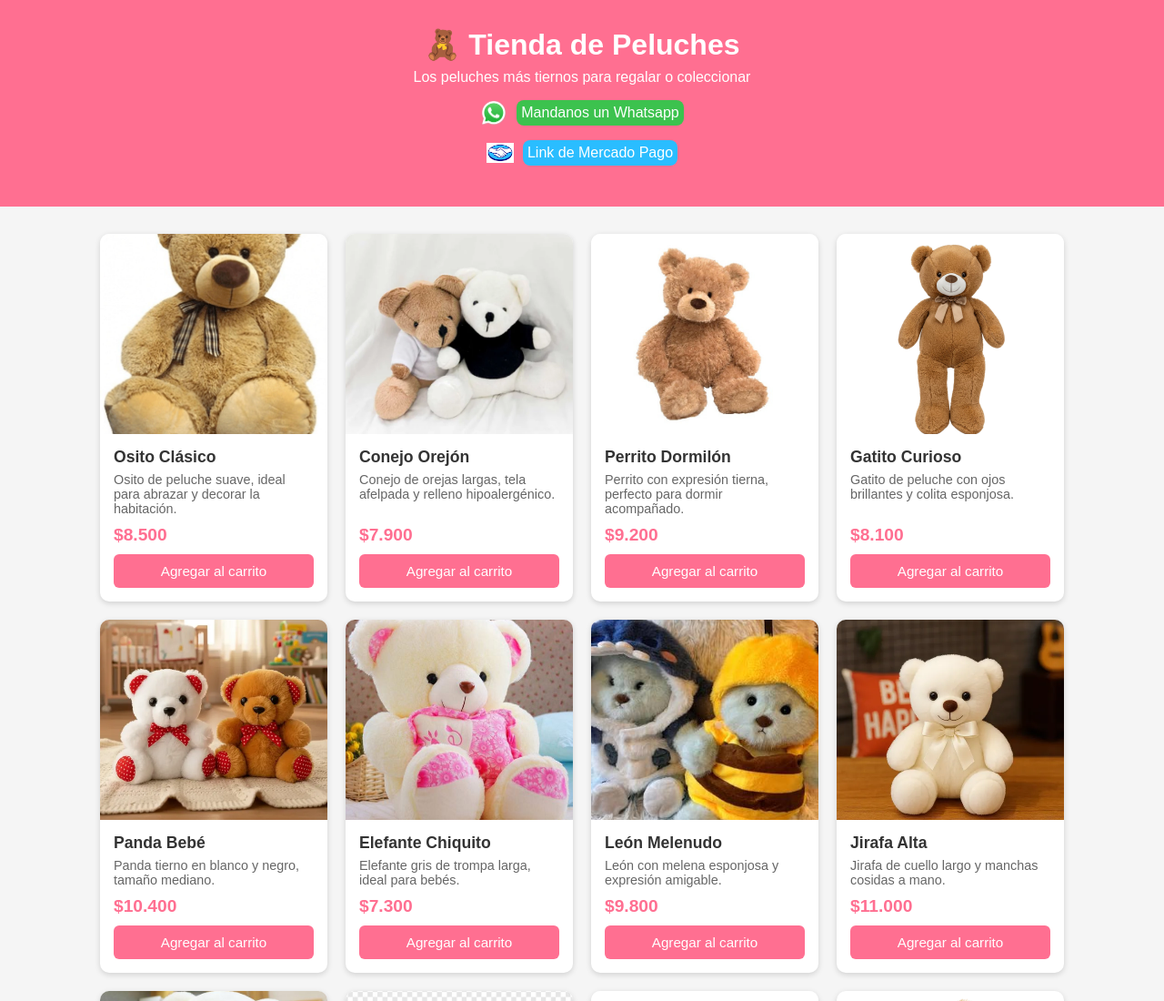
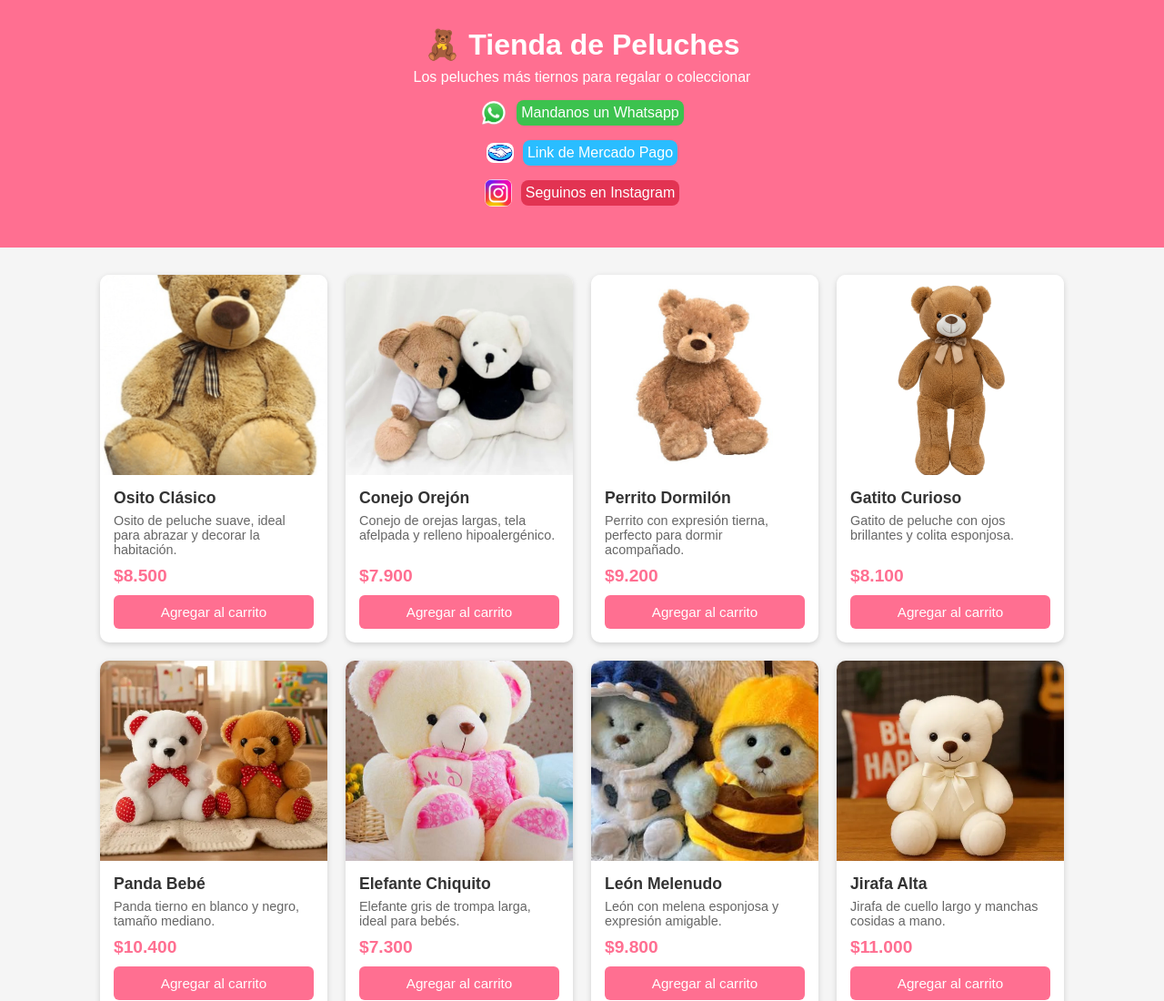
Before and after one commit to David-O-S/economia_circular, a plain HTML site: page index.html in a window 1280 px wide. Shown: the top 1100 px of the page at 91% size. Drawn offline with Linux system fonts and the light colour scheme.

Commit message:
Add files via upload

```diff
--- a/index.html
+++ b/index.html
@@ -147,8 +147,30 @@
       color: white;
     }
 
-    .mercadopago img{
+    .mercadopago img {
       width: 30px;
+      border-radius: 8px;
+    }
+
+    .instagran {
+      display: flex;
+      gap: 10px;
+      justify-content: center;
+      align-items: center;
+      margin: 15px 0;
+    }
+
+    .instagran img {
+      width: 30px;
+      border-radius: 8px;
+    }
+
+    .instagran a {
+      text-decoration: none;
+      padding: 5px;
+      background-color: #e23352;
+      border-radius: 8px;
+      color: white;
     }
   </style>
 </head>
@@ -167,11 +189,14 @@
 
     <div class="mercadopago">
       <img src="imagenes/mercado-pago3162.logowik.com.webp" alt="">
-
-      <a href="https://link.mercadopago.com.ar/lafamiliabusiness" target="_blank">
-  Link de Mercado Pago
-</a>
-
+      <a href="link.mercadopago.com.ar/lafamiliabusiness">Link de Mercado Pago
+      </a>
+    </div>
+    <div class="instagran">
+      <img src="imagenes/instagran.jpg" alt="Instagram">
+      <a href="https://www.instagram.com/david.o.sq" target="_blank" rel="noopener noreferrer" class="ig-link">
+        Seguinos en Instagram
+      </a>
     </div>
 
   </header>
```
